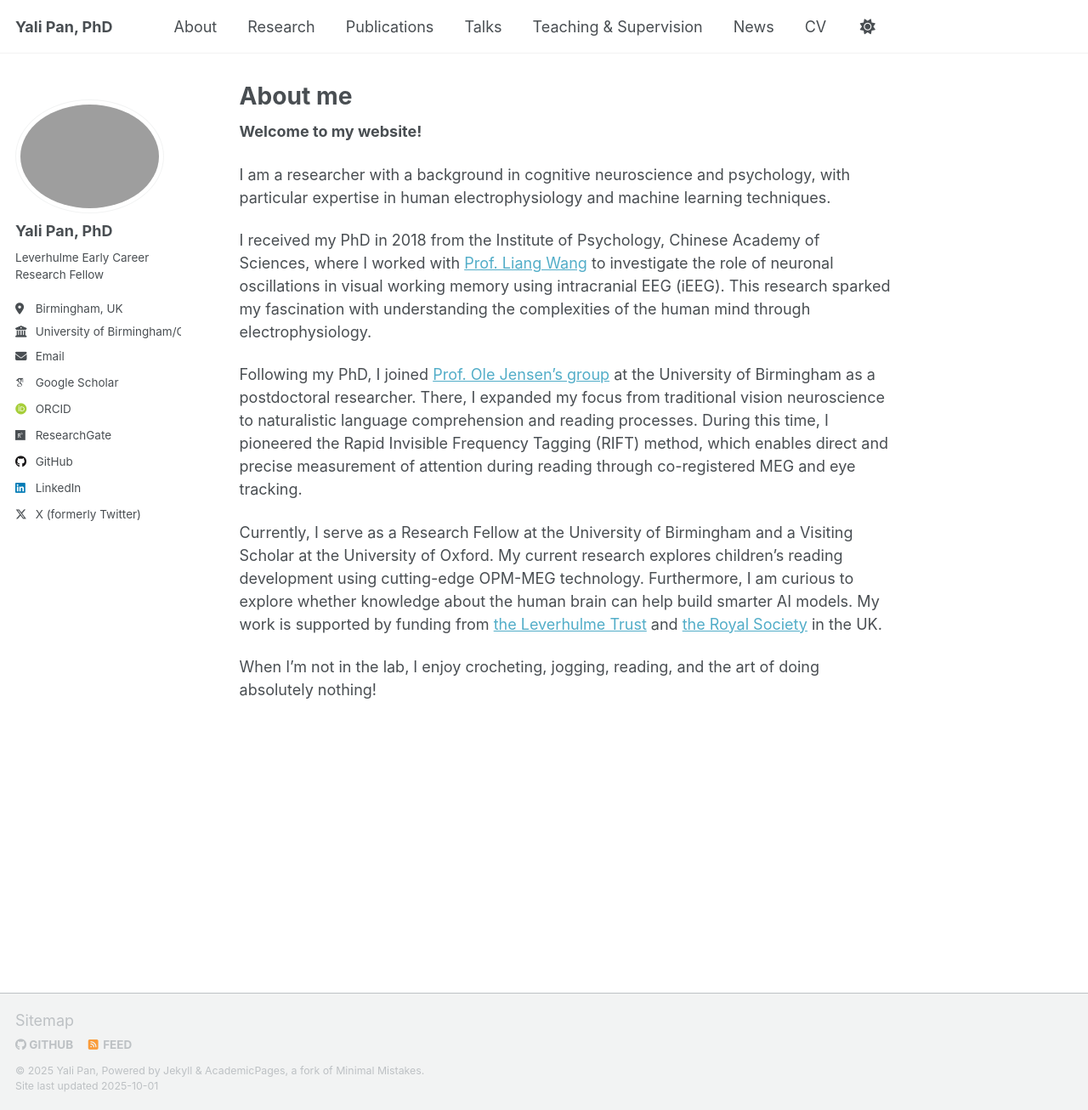
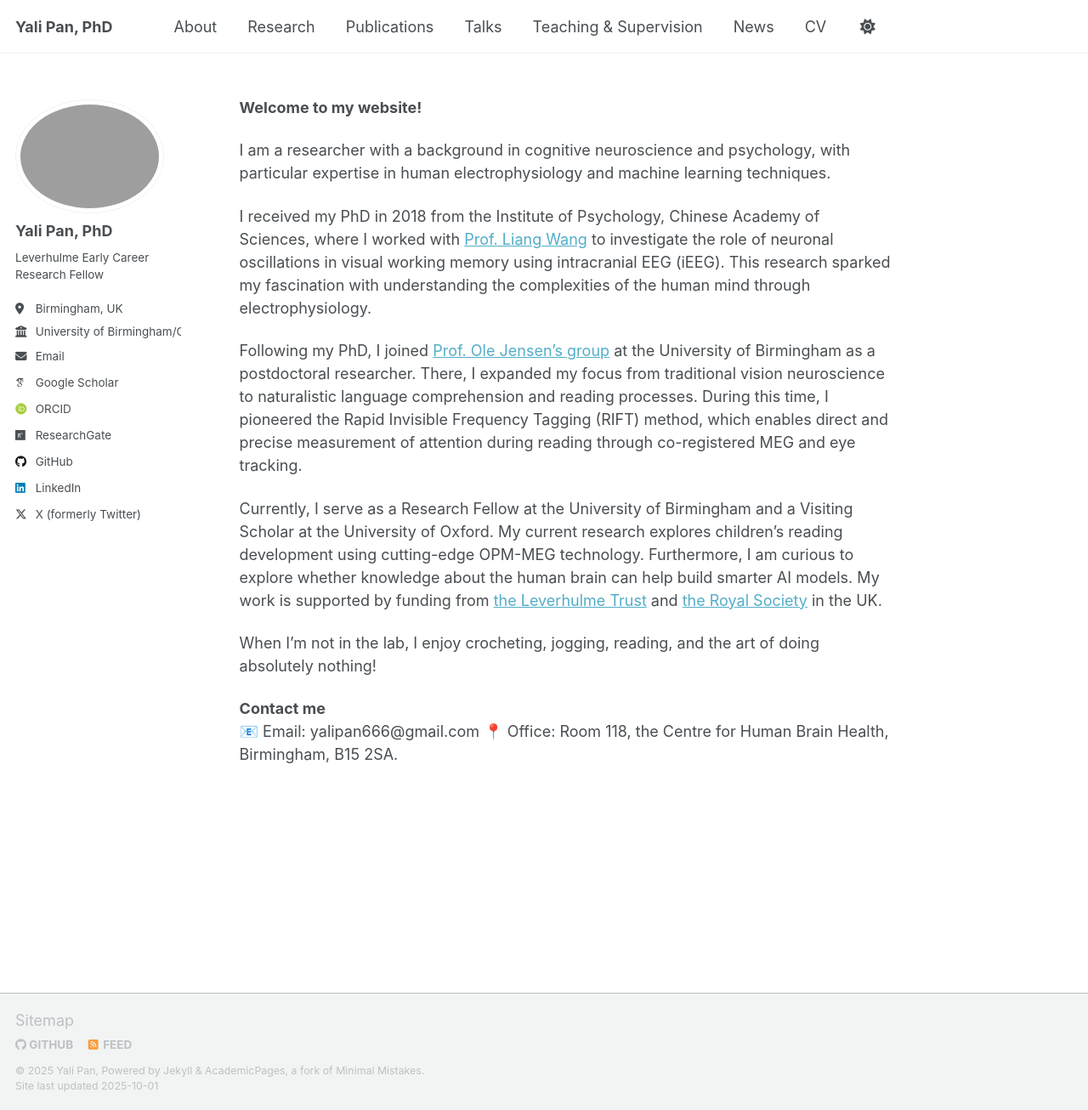
Before and after one commit to yalipan666/yalipan666.github.io, a Jekyll site: the page built from _pages/about.md, in a window 1280 px wide and 1306 px high. Shown: the whole window at 85% size. Built offline with Jekyll 4.4.1, drawn with Linux system fonts in a browser that asks for light colours; some web fonts are replaced; a script that is not in the unit is left out.

Commit message:
Update about.md

```diff
--- a/_pages/about.md
+++ b/_pages/about.md
@@ -1,6 +1,6 @@
 ---
 permalink: /
-title: "About me"
+title: ""
 excerpt: "About me"
 author_profile: true
 redirect_from:
@@ -19,3 +19,7 @@ Following my PhD, I joined <a href="https://www.neuosc.com/">Prof. Ole Jensen's
 Currently, I serve as a Research Fellow at the University of Birmingham and a Visiting Scholar at the University of Oxford. My current research explores children's reading development using cutting-edge OPM-MEG technology. Furthermore, I am curious to explore whether knowledge about the human brain can help build smarter AI models. My work is supported by funding from <a href="https://www.leverhulme.ac.uk/">the Leverhulme Trust</a> and <a href="https://royalsociety.org/">the Royal Society</a> in the UK.
 
 When I'm not in the lab, I enjoy crocheting, jogging, reading, and the art of doing absolutely nothing!
+
+**Contact me**
+📧 Email: yalipan666@gmail.com
+ 📍 Office: Room 118, the Centre for Human Brain Health, Birmingham, B15 2SA.
```
